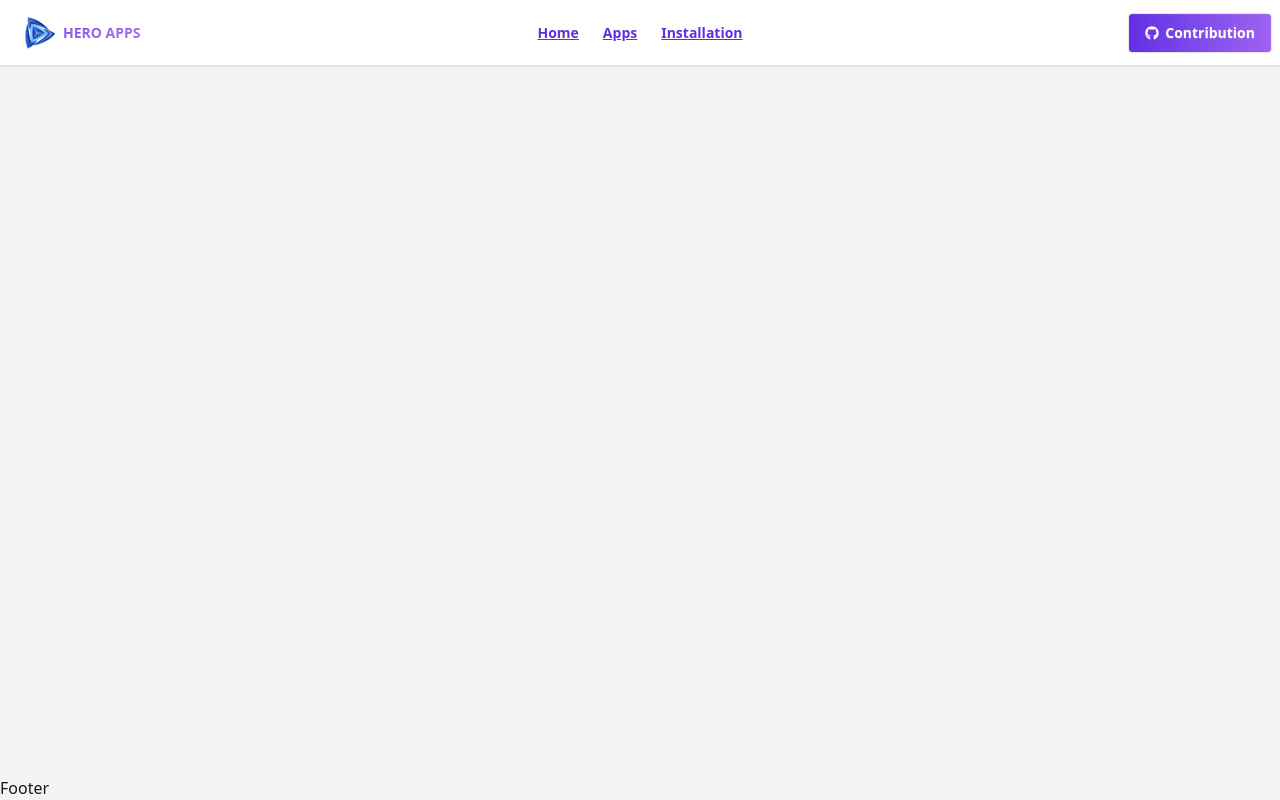
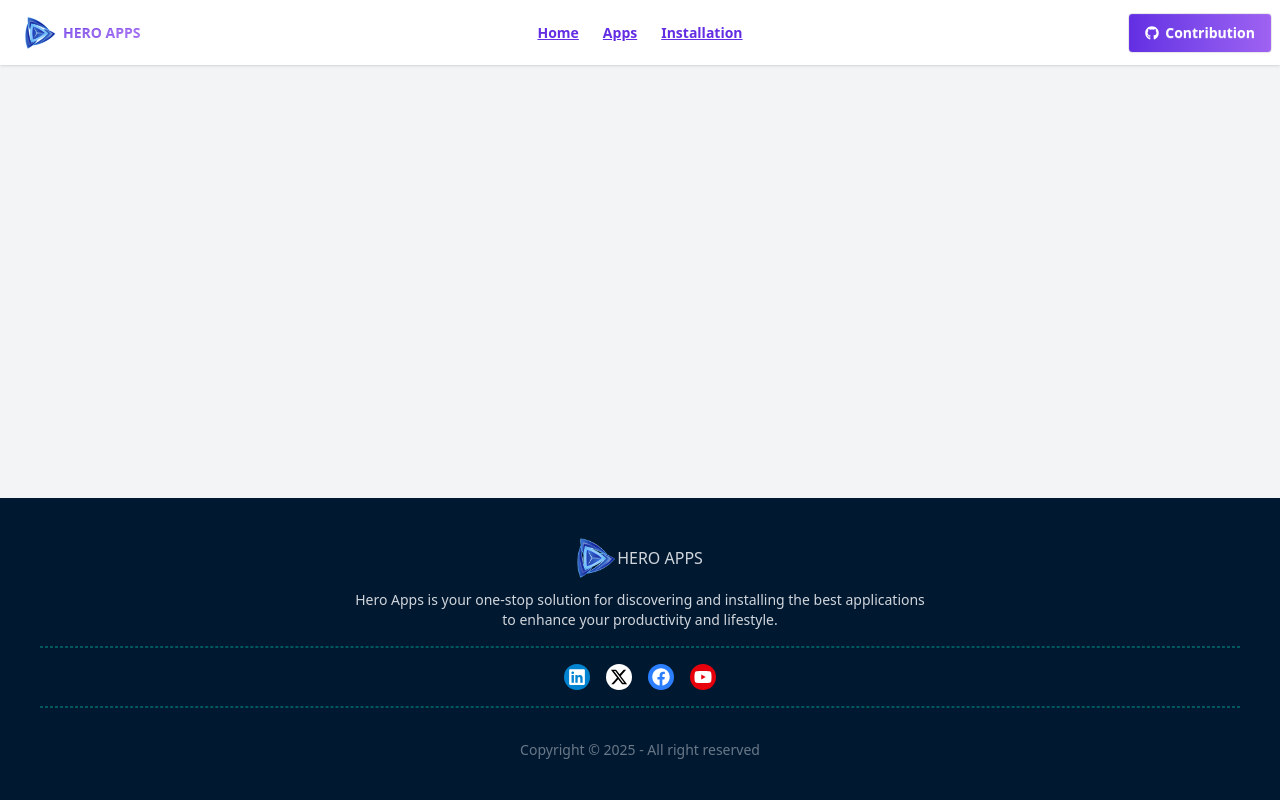
Before and after one commit to emonsimply/B12-A8-Hero-Apps, a React (Vite) app: page / in a window 1280 px wide. Built offline with nearby package versions, Linux system fonts and the light colour scheme.

Commit message:
Footer added

```diff
--- a/src/components/Footer/Footer.jsx
+++ b/src/components/Footer/Footer.jsx
@@ -1,10 +1,61 @@
-import React from 'react';
+import React from "react";
+import { FaFacebook, FaLinkedin, FaYoutube } from "react-icons/fa";
+import { FaXTwitter } from "react-icons/fa6";
+import logo from "../../assets/logo.png";
 
 const Footer = () => {
   return (
-    <div>
-      Footer
-    </div>
+    <footer className="bg-[#001931] text-gray-300 p-6 lg:p-10">
+      <div className="max-w-7xl mx-auto">
+        <div className="text-center">
+          <div className="flex justify-center items-center">
+            <img className="w-10" src={logo} alt="" />
+            <h2>HERO APPS</h2>
+          </div>
+          <p className="mt-3 text-sm max-w-xl mx-auto">
+            Hero Apps is your one-stop solution for discovering and installing
+            the best applications to enhance your productivity and lifestyle.
+          </p>
+        </div>
+
+        <div className="my-4 border opacity-50 border-dashed border-teal-600"></div>
+        {/* Links */}
+
+        <div className="flex justify-center gap-4 text-lg">
+          <a
+            href="#"
+            className="bg-sky-600 p-1 rounded-full text-white hover:scale-110 transition"
+          >
+            <FaLinkedin />
+          </a>
+          <a
+            href="#"
+            className="bg-white text-black p-1 rounded-full hover:scale-110 transition"
+          >
+            <FaXTwitter />
+          </a>
+          <a
+            href="#"
+            className="bg-blue-500 p-1 rounded-full text-white hover:scale-110 transition"
+          >
+            <FaFacebook />
+          </a>
+          <a
+            href="#"
+            className="bg-red-600 p-1 rounded-full text-white hover:scale-110 transition"
+          >
+            <FaYoutube />
+          </a>
+        </div>
+
+        <div className="my-4 border opacity-50 border-dashed border-teal-600"></div>
+        {/* Social icons */}
+
+        <p className="text-center mt-8 text-sm opacity-50">
+          Copyright © 2025 - All right reserved
+        </p>
+      </div>
+    </footer>
   );
 };
 
--- a/src/components/Navbar/Navbar.jsx
+++ b/src/components/Navbar/Navbar.jsx
@@ -1,38 +1,67 @@
-import React from 'react';
-import './Navbar.css'
-import { NavLink } from 'react-router';
+import React from "react";
+import "./Navbar.css";
+import { NavLink } from "react-router";
 
-import logo from '../../assets/logo.png'
-import { FaGithub } from 'react-icons/fa';
+import logo from "../../assets/logo.png";
+import { FaGithub } from "react-icons/fa";
 
 const Navbar = () => {
-  const navLinks = <>
-  <li><NavLink>Home</NavLink></li>
-  <li><NavLink>Apps</NavLink></li>
-  <li><NavLink>Installation</NavLink></li>
+  const navLinks = (
+    <>
+      <li>
+        <NavLink>Home</NavLink>
+      </li>
+      <li>
+        <NavLink>Apps</NavLink>
+      </li>
+      <li>
+        <NavLink>Installation</NavLink>
+      </li>
     </>
+  );
   return (
     <div className="navbar bg-white shadow-sm">
+      <div className="max-w-7xl mx-auto flex justify-between w-full">
         <div className="navbar-start">
         <div className="dropdown">
           <div tabIndex={0} role="button" className="btn btn-ghost lg:hidden">
-        <svg xmlns="http://www.w3.org/2000/svg" className="h-5 w-5" fill="none" viewBox="0 0 24 24" stroke="currentColor"> <path strokeLinecap="round" strokeLinejoin="round" strokeWidth="2" d="M4 6h16M4 12h8m-8 6h16" /> </svg>
+            <svg
+              xmlns="http://www.w3.org/2000/svg"
+              className="h-5 w-5"
+              fill="none"
+              viewBox="0 0 24 24"
+              stroke="currentColor"
+            >
+              {" "}
+              <path
+                strokeLinecap="round"
+                strokeLinejoin="round"
+                strokeWidth="2"
+                d="M4 6h16M4 12h8m-8 6h16"
+              />{" "}
+            </svg>
           </div>
           <ul
             tabIndex={0}
-        className="menu menu-sm dropdown-content bg-base-100 rounded-box z-1 mt-3 w-52 p-2 shadow">
+            className="menu menu-sm dropdown-content bg-base-100 rounded-box z-1 mt-3 w-52 p-2 shadow"
+          >
             {navLinks}
           </ul>
         </div>
-    <a className="btn btn-ghost font-bold bg-gradient-to-r from-[#632EE3] to-[#9F62F2] bg-clip-text text-transparent"><img className='w-8' src={logo} alt="" />HERO APPS</a>
+        <a className="btn btn-ghost font-bold bg-gradient-to-r from-[#632EE3] to-[#9F62F2] bg-clip-text text-transparent">
+          <img className="w-8" src={logo} alt="" />
+          HERO APPS
+        </a>
       </div>
       <div className="navbar-center hidden lg:flex">
-    <ul className="menu menu-horizontal px-1">
-      {navLinks}
-    </ul>
+        <ul className="menu menu-horizontal px-1">{navLinks}</ul>
       </div>
       <div className="navbar-end">
-    <a className="btn text-white bg-gradient-to-r from-[#632EE3] to-[#9F62F2]"><FaGithub />Contribution</a>
+        <a className="btn text-white bg-gradient-to-r from-[#632EE3] to-[#9F62F2]">
+          <FaGithub />
+          Contribution
+        </a>
+      </div>
       </div>
     </div>
   );
```
Lines whose indentation alone changed are shown as unchanged.
